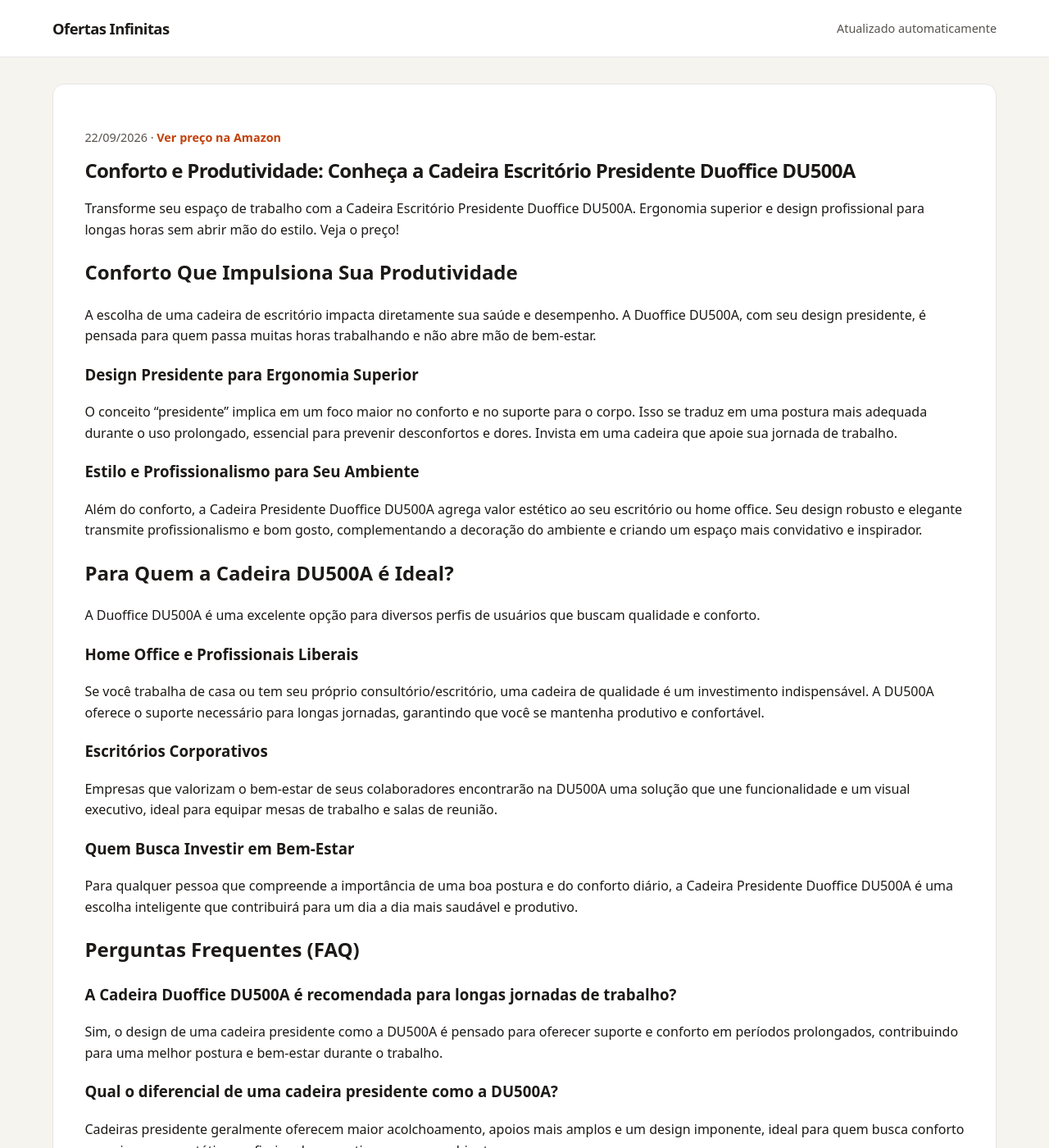
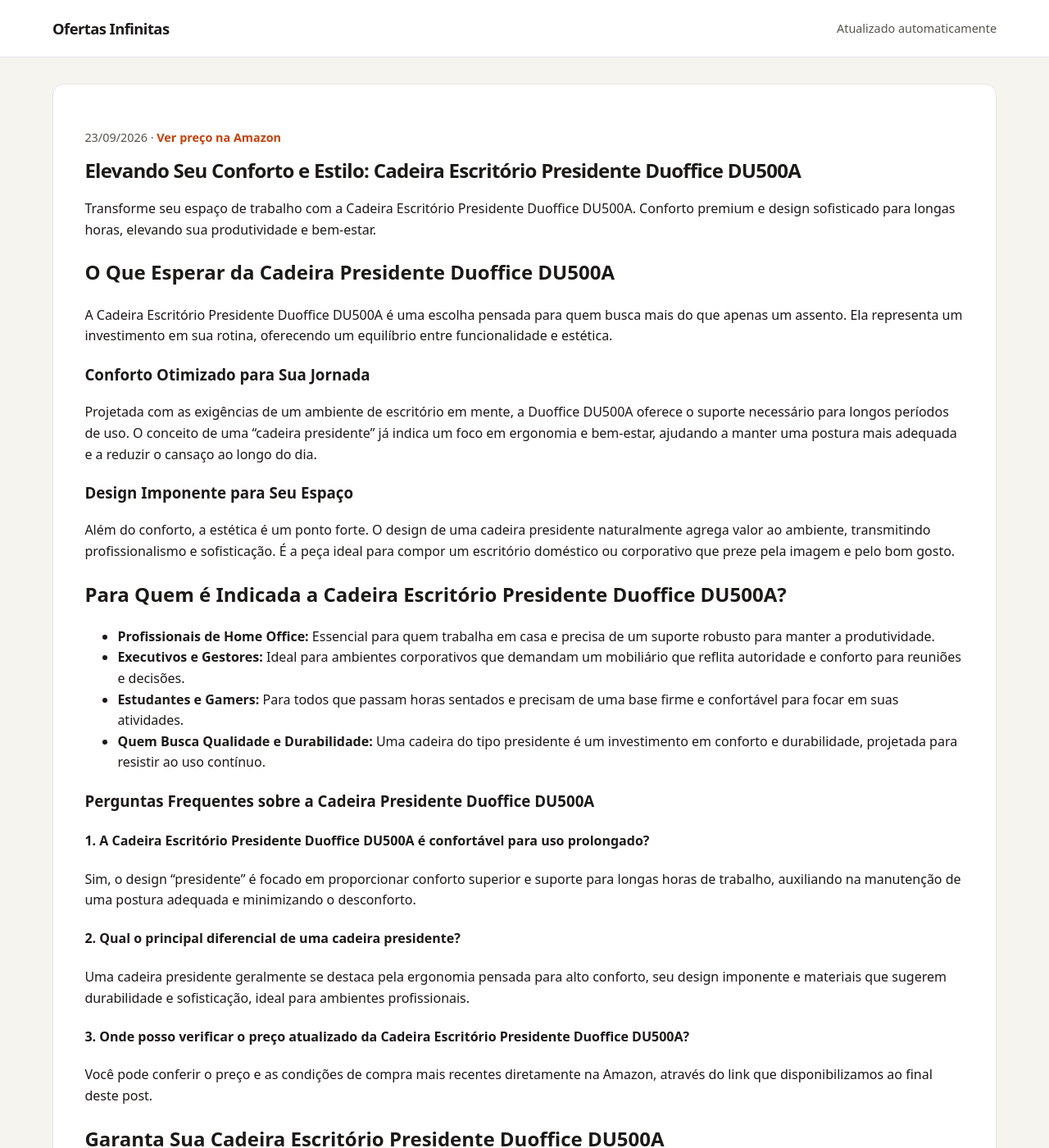
Before and after one commit to Monuver/afiliado, a Jekyll site: the page built from _posts/2026-08-19-cadeira-escritorio-presidente-duoffice-du500a-b09vnbcfdj.md, in a window 1280 px wide and 1400 px high. Shown: the whole window at 82% size. Built offline with Jekyll 4.4.1, drawn with Linux system fonts in a browser that asks for light colours; some of the changed text lies outside the part shown.

```diff
--- a/_posts/2026-08-19-cadeira-escritorio-presidente-duoffice-du500a-b09vnbcfdj.md
+++ b/_posts/2026-08-19-cadeira-escritorio-presidente-duoffice-du500a-b09vnbcfdj.md
@@ -1,8 +1,8 @@
 ---
 layout: post
-title: 'Conforto e Produtividade: Conheça a Cadeira Escritório Presidente Duoffice DU500A'
-description: Transforme seu espaço de trabalho com a Cadeira Escritório Presidente Duoffice DU500A. Ergonomia superior e design profissional para longas horas sem...
-date: 2026-09-22 10:11:03 -0300
+title: 'Elevando Seu Conforto e Estilo: Cadeira Escritório Presidente Duoffice DU500A'
+description: Transforme seu espaço de trabalho com a Cadeira Escritório Presidente Duoffice DU500A. Conforto premium e design sofisticado para longas horas,...
+date: 2026-09-23 10:31:39 -0300
 categories:
 - ofertas
 image: ''
@@ -10,52 +10,42 @@ preco: Ver preço na Amazon
 affiliate_url: https://amzn.to/4xiBzBl
 ---
 
-# Conforto e Produtividade: Conheça a Cadeira Escritório Presidente Duoffice DU500A
+# Elevando Seu Conforto e Estilo: Cadeira Escritório Presidente Duoffice DU500A
 
-Transforme seu espaço de trabalho com a Cadeira Escritório Presidente Duoffice DU500A. Ergonomia superior e design profissional para longas horas sem abrir mão do estilo. Veja o preço!
+Transforme seu espaço de trabalho com a Cadeira Escritório Presidente Duoffice DU500A. Conforto premium e design sofisticado para longas horas, elevando sua produtividade e bem-estar.
 
-## Conforto Que Impulsiona Sua Produtividade
+## O Que Esperar da Cadeira Presidente Duoffice DU500A
 
-A escolha de uma cadeira de escritório impacta diretamente sua saúde e desempenho. A Duoffice DU500A, com seu design presidente, é pensada para quem passa muitas horas trabalhando e não abre mão de bem-estar.
+A Cadeira Escritório Presidente Duoffice DU500A é uma escolha pensada para quem busca mais do que apenas um assento. Ela representa um investimento em sua rotina, oferecendo um equilíbrio entre funcionalidade e estética.
 
-### Design Presidente para Ergonomia Superior
+### Conforto Otimizado para Sua Jornada
 
-O conceito "presidente" implica em um foco maior no conforto e no suporte para o corpo. Isso se traduz em uma postura mais adequada durante o uso prolongado, essencial para prevenir desconfortos e dores. Invista em uma cadeira que apoie sua jornada de trabalho.
+Projetada com as exigências de um ambiente de escritório em mente, a Duoffice DU500A oferece o suporte necessário para longos períodos de uso. O conceito de uma "cadeira presidente" já indica um foco em ergonomia e bem-estar, ajudando a manter uma postura mais adequada e a reduzir o cansaço ao longo do dia.
 
-### Estilo e Profissionalismo para Seu Ambiente
+### Design Imponente para Seu Espaço
 
-Além do conforto, a Cadeira Presidente Duoffice DU500A agrega valor estético ao seu escritório ou home office. Seu design robusto e elegante transmite profissionalismo e bom gosto, complementando a decoração do ambiente e criando um espaço mais convidativo e inspirador.
+Além do conforto, a estética é um ponto forte. O design de uma cadeira presidente naturalmente agrega valor ao ambiente, transmitindo profissionalismo e sofisticação. É a peça ideal para compor um escritório doméstico ou corporativo que preze pela imagem e pelo bom gosto.
 
-## Para Quem a Cadeira DU500A é Ideal?
+## Para Quem é Indicada a Cadeira Escritório Presidente Duoffice DU500A?
 
-A Duoffice DU500A é uma excelente opção para diversos perfis de usuários que buscam qualidade e conforto.
+*   **Profissionais de Home Office:** Essencial para quem trabalha em casa e precisa de um suporte robusto para manter a produtividade.
+*   **Executivos e Gestores:** Ideal para ambientes corporativos que demandam um mobiliário que reflita autoridade e conforto para reuniões e decisões.
+*   **Estudantes e Gamers:** Para todos que passam horas sentados e precisam de uma base firme e confortável para focar em suas atividades.
+*   **Quem Busca Qualidade e Durabilidade:** Uma cadeira do tipo presidente é um investimento em conforto e durabilidade, projetada para resistir ao uso contínuo.
 
-### Home Office e Profissionais Liberais
+### Perguntas Frequentes sobre a Cadeira Presidente Duoffice DU500A
 
-Se você trabalha de casa ou tem seu próprio consultório/escritório, uma cadeira de qualidade é um investimento indispensável. A DU500A oferece o suporte necessário para longas jornadas, garantindo que você se mantenha produtivo e confortável.
+#### 1. A Cadeira Escritório Presidente Duoffice DU500A é confortável para uso prolongado?
+Sim, o design "presidente" é focado em proporcionar conforto superior e suporte para longas horas de trabalho, auxiliando na manutenção de uma postura adequada e minimizando o desconforto.
 
-### Escritórios Corporativos
+#### 2. Qual o principal diferencial de uma cadeira presidente?
+Uma cadeira presidente geralmente se destaca pela ergonomia pensada para alto conforto, seu design imponente e materiais que sugerem durabilidade e sofisticação, ideal para ambientes profissionais.
 
-Empresas que valorizam o bem-estar de seus colaboradores encontrarão na DU500A uma solução que une funcionalidade e um visual executivo, ideal para equipar mesas de trabalho e salas de reunião.
+#### 3. Onde posso verificar o preço atualizado da Cadeira Escritório Presidente Duoffice DU500A?
+Você pode conferir o preço e as condições de compra mais recentes diretamente na Amazon, através do link que disponibilizamos ao final deste post.
 
-### Quem Busca Investir em Bem-Estar
+## Garanta Sua Cadeira Escritório Presidente Duoffice DU500A
 
-Para qualquer pessoa que compreende a importância de uma boa postura e do conforto diário, a Cadeira Presidente Duoffice DU500A é uma escolha inteligente que contribuirá para um dia a dia mais saudável e produtivo.
-
-## Perguntas Frequentes (FAQ)
-
-### A Cadeira Duoffice DU500A é recomendada para longas jornadas de trabalho?
-
-Sim, o design de uma cadeira presidente como a DU500A é pensado para oferecer suporte e conforto em períodos prolongados, contribuindo para uma melhor postura e bem-estar durante o trabalho.
-
-### Qual o diferencial de uma cadeira presidente como a DU500A?
-
-Cadeiras presidente geralmente oferecem maior acolchoamento, apoios mais amplos e um design imponente, ideal para quem busca conforto superior e uma estética profissional e executiva para seu ambiente.
-
-### Onde posso encontrar o preço atualizado da Cadeira Escritório Presidente Duoffice DU500A?
-
-Você pode verificar o preço mais recente e as opções de compra diretamente na Amazon através do link fornecido em nosso site.
-
-## Não espere mais para melhorar seu ambiente de trabalho!
+Invista em seu conforto e na imagem do seu ambiente de trabalho.
 
 [Confira o preço atualizado na Amazon](https://amzn.to/4xiBzBl)
```
Also changed, not shown: _posts/2026-08-18-cafeteira-italiana-expresso-aluminio-xicaras-b08b79hyvc.md (+27 -33 lines), _posts/2026-08-19-flexiveis-cotonete-bastonetes-bellacotton-150unidades-b0cx9wkp1b.md (+25 -27 lines), _posts/2026-08-19-shampoo-clorexidina-seborreia-queda-500ml-b09l9qkmd1.md (+34 -19 lines).
